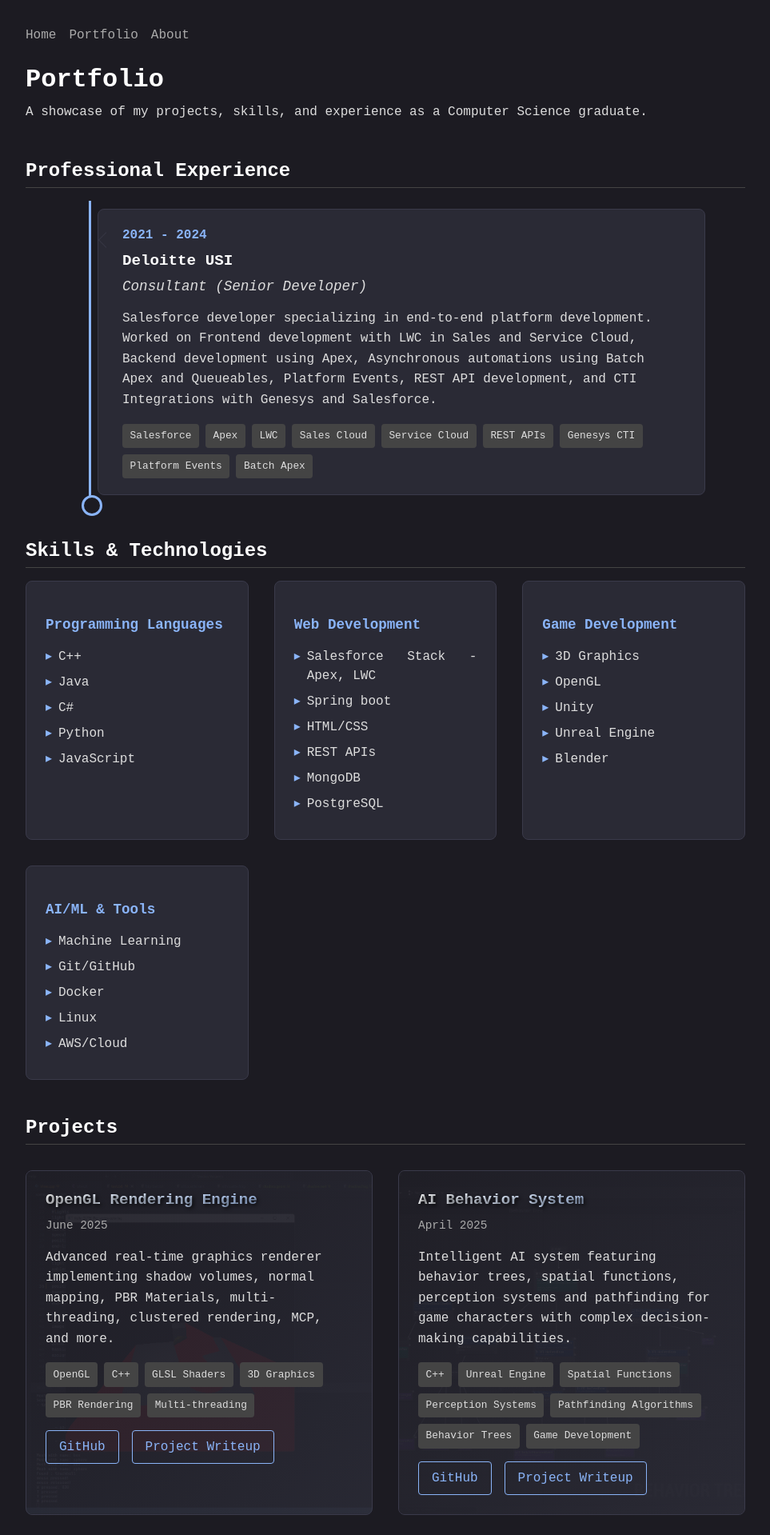
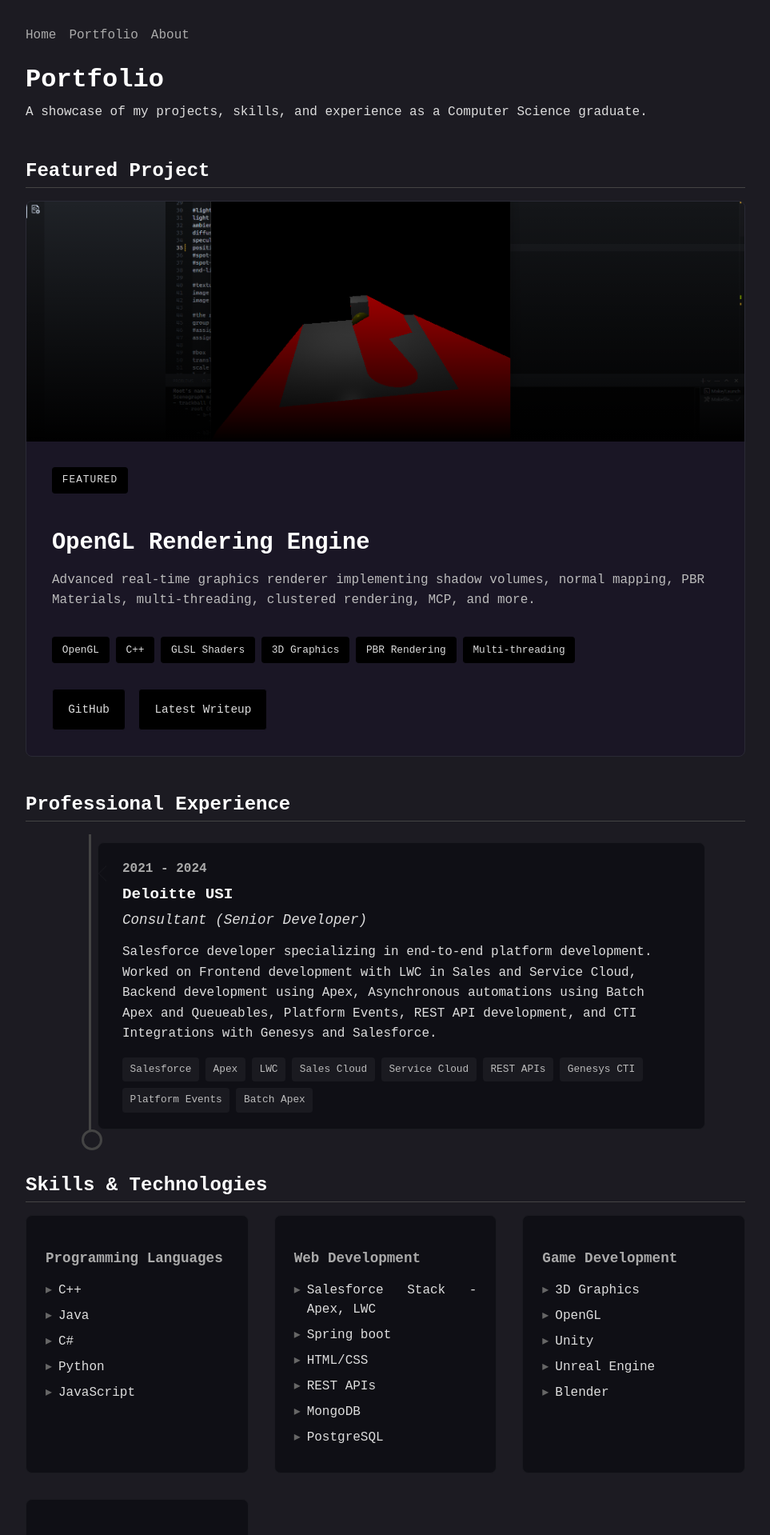
Before and after one commit to VV-22/vv-22.github.io, a Jekyll site: the page built from portfolio.md, in a window 1280 px wide. Shown: the top 1919 px of the page at 80% size, without its empty margins (158-1121 px from the left). Built offline with Jekyll 4.4.1, drawn with Linux system fonts in a browser that asks for light colours.

Commit message:
Styling completed

```diff
--- a/_data/projects.yml
+++ b/_data/projects.yml
@@ -13,6 +13,7 @@
   date: 2025-06-12
   description: Advanced real-time graphics renderer implementing shadow volumes, normal mapping, PBR Materials, multi-threading, clustered rendering, MCP, and more.
   image: Shadow-volume-render.png
+  featured: true
   technologies:
     - OpenGL
     - C++
--- a/_layouts/portfolio.html
+++ b/_layouts/portfolio.html
@@ -73,8 +73,8 @@
         }
 
         .project-card {
-            background: #2a2a35;
-            border: 1px solid #3a3a4a;
+            background: #1a1625;
+            border: 1px solid #2a2a35;
             border-radius: 8px;
             padding: 1.5rem;
             transition: all 0.15s ease;
@@ -82,8 +82,10 @@
             overflow: hidden;
             min-height: 300px;
             backdrop-filter: blur(1px);
-            animation: fadeInUp 0.3s ease-out;
-            animation-fill-mode: both;
+            display: flex;
+            flex-direction: column;
+            /* animation: fadeInUp 0.3s ease-out;
+            animation-fill-mode: both; */
         }
 
         @keyframes fadeInUp {
@@ -145,7 +147,7 @@
             left: 0;
             right: 0;
             bottom: 0;
-            background: linear-gradient(135deg, rgba(28, 27, 34, 0.7) 0%, rgba(42, 42, 53, 0.8) 100%);
+            background: linear-gradient(135deg, rgba(26, 22, 37, 0.7) 0%, rgba(0, 0, 0, 0.8) 100%);
             z-index: 1;
             transition: background 0.15s ease;
         }
@@ -155,7 +157,7 @@
         }
 
         .project-card:hover::after {
-            background: linear-gradient(135deg, rgba(28, 27, 34, 0.3) 0%, rgba(42, 42, 53, 0.4) 100%);
+            background: linear-gradient(135deg, rgba(26, 22, 37, 0.4) 0%, rgba(0, 0, 0, 0.6) 100%);
         }
 
         .project-card > * {
@@ -164,9 +166,9 @@
         }
 
         .project-card:hover {
-            border-color: #8ab4f8;
+            border-color: #2a2a35;
             transform: translateY(-8px) scale(1.08);
-            box-shadow: 0 12px 40px rgba(138, 180, 248, 0.3), 0 0 30px rgba(138, 180, 248, 0.15);
+            box-shadow: 0 12px 40px rgba(0, 0, 0, 0.4), 0 0 30px rgba(0, 0, 0, 0.2);
             z-index: 10;
         }
 
@@ -176,16 +178,12 @@
             margin-bottom: 0.5rem;
             font-weight: bold;
             text-shadow: 2px 2px 4px rgba(0, 0, 0, 0.7);
-            background: linear-gradient(135deg, #fff 0%, #8ab4f8 100%);
-            background-clip: text;
-            -webkit-background-clip: text;
-            -webkit-text-fill-color: transparent;
             transition: all 0.15s ease;
         }
 
         .project-card:hover .project-title {
-            text-shadow: 0 0 10px rgba(138, 180, 248, 0.5);
-            -webkit-text-fill-color: #fff;
+            text-shadow: 0 0 10px rgba(0, 0, 0, 0.5);
+            color: #fff;
         }
 
         .project-date {
@@ -219,6 +217,7 @@
         .project-links {
             display: flex;
             gap: 1rem;
+            margin-top: auto;
         }
 
         .project-link {
@@ -247,14 +246,14 @@
         }
 
         .skill-category {
-            background: #2a2a35;
-            border: 1px solid #3a3a4a;
+            background: #0f0f15;
+            border: 1px solid #1a1a20;
             border-radius: 8px;
             padding: 1.5rem;
         }
 
         .skill-category h3 {
-            color: #8ab4f8;
+            color: #aaa;
             margin-bottom: 1rem;
             font-size: 1.1rem;
         }
@@ -274,7 +273,7 @@
 
         .skill-list li::before {
             content: "▸";
-            color: #8ab4f8;
+            color: #666;
             position: absolute;
             left: 0;
         }
@@ -302,7 +301,7 @@
             content: '';
             position: absolute;
             width: 3px;
-            background-color: #8ab4f8;
+            background-color: #444;
             top: 0;
             bottom: 0;
             left: 30px;
@@ -323,15 +322,15 @@
             height: 20px;
             left: 20px;
             background-color: #1C1B22;
-            border: 3px solid #8ab4f8;
+            border: 3px solid #444;
             border-radius: 50%;
             z-index: 1;
         }
 
         .timeline-content {
             padding: 20px 30px;
-            background-color: #2a2a35;
-            border: 1px solid #3a3a4a;
+            background-color: #0f0f15;
+            border: 1px solid #1a1a20;
             border-radius: 8px;
             position: relative;
         }
@@ -342,7 +341,7 @@
             top: 28px;
             left: -10px;
             border: 10px solid transparent;
-            border-right-color: #3a3a4a;
+            border-right-color: #1a1a20;
         }
 
         .timeline-content::after {
@@ -351,11 +350,11 @@
             top: 29px;
             left: -8px;
             border: 9px solid transparent;
-            border-right-color: #2a2a35;
+            border-right-color: #0f0f15;
         }
 
         .timeline-date {
-            color: #8ab4f8;
+            color: #aaa;
             font-weight: bold;
             font-size: 1rem;
             margin-bottom: 0.5rem;
@@ -389,11 +388,126 @@
         }
 
         .timeline-skill {
-            background: #444;
-            color: #ddd;
+            background: #1a1a20;
+            color: #bbb;
             padding: 0.2rem 0.6rem;
             border-radius: 4px;
             font-size: 0.8rem;
+        }
+
+        .featured-section {
+            margin: 3rem 0;
+        }
+
+        .featured-project {
+            background: #1a1625;
+            border: 1px solid #2a2a35;
+            border-radius: 8px;
+            padding: 0;
+            position: relative;
+            overflow: hidden;
+            transition: all 0.15s ease;
+            max-width: 100%;
+        }
+
+        .featured-project:hover {
+            transform: translateY(-2px);
+            box-shadow: 0 8px 25px rgba(0, 0, 0, 0.3);
+            border-color: #2a2a35;
+        }
+
+        .featured-image {
+            width: 100%;
+            height: 300px;
+            background-size: cover;
+            background-position: center;
+            background-repeat: no-repeat;
+            background-image: var(--bg-image, none);
+            position: relative;
+        }
+
+        .featured-image::after {
+            content: '';
+            position: absolute;
+            top: 0;
+            left: 0;
+            right: 0;
+            bottom: 0;
+            background: linear-gradient(to bottom, transparent 0%, #000000 100%);
+        }
+
+        .featured-content {
+            padding: 2rem;
+            position: relative;
+        }
+
+        .featured-badge {
+            display: inline-block;
+            background: #000000;
+            color: #ddd;
+            padding: 0.3rem 0.8rem;
+            border-radius: 4px;
+            font-size: 0.8rem;
+            font-weight: normal;
+            margin-bottom: 1rem;
+            text-transform: uppercase;
+            letter-spacing: 1px;
+        }
+
+        .featured-title {
+            color: #fff;
+            font-size: 1.8rem;
+            margin-bottom: 1rem;
+            font-weight: bold;
+            line-height: 1.2;
+        }
+
+        .featured-description {
+            color: #bbb;
+            font-size: 1rem;
+            line-height: 1.6;
+            margin-bottom: 2rem;
+            text-align: left;
+        }
+
+        .featured-tech {
+            display: flex;
+            flex-wrap: wrap;
+            gap: 0.5rem;
+            margin-bottom: 2rem;
+        }
+
+        .featured-tech-tag {
+            background: #000000;
+            color: #ddd;
+            padding: 0.3rem 0.8rem;
+            border-radius: 4px;
+            font-size: 0.8rem;
+            border: none;
+        }
+
+        .featured-links {
+            display: flex;
+            gap: 1rem;
+        }
+
+        .featured-link {
+            color: #ddd;
+            background: #000000;
+            padding: 0.8rem 1.2rem;
+            border: 1px solid #1a1625;
+            border-radius: 4px;
+            text-decoration: none;
+            font-weight: normal;
+            transition: all 0.15s ease;
+            font-size: 0.9rem;
+        }
+
+        .featured-link:hover {
+            background: #1a1625;
+            border-color: #1a1625;
+            color: #fff;
+            text-decoration: none;
         }
 
         @media (max-width: 768px) {
@@ -438,6 +552,23 @@
             .timeline-content {
                 margin-left: 20px;
             }
+
+            .featured-image {
+                height: 200px;
+            }
+
+            .featured-content {
+                padding: 1.5rem;
+            }
+
+            .featured-title {
+                font-size: 1.5rem;
+            }
+
+            .featured-links {
+                flex-direction: column;
+                gap: 0.8rem;
+            }
         }
     </style>
 </head>
@@ -457,6 +588,41 @@
 
             {% if page.description %}
             <p>{{ page.description }}</p>
+            {% endif %}
+
+            {% assign featured_project = site.data.projects | where: "featured", true | first %}
+            {% if featured_project %}
+            <section class="featured-section">
+                <h2>Featured Project</h2>
+                <div class="featured-project">
+                    <div class="featured-image" {% if featured_project.image %}style="--bg-image: url('{{ '/assets/img/' | append: featured_project.image | relative_url }}')"{% endif %}></div>
+                    <div class="featured-content">
+                        <div class="featured-badge">Featured</div>
+                        <h3 class="featured-title">{{ featured_project.title }}</h3>
+                        <div class="featured-description">{{ featured_project.description }}</div>
+
+                        {% if featured_project.technologies %}
+                        <div class="featured-tech">
+                            {% for tech in featured_project.technologies %}
+                            <span class="featured-tech-tag">{{ tech }}</span>
+                            {% endfor %}
+                        </div>
+                        {% endif %}
+
+                        <div class="featured-links">
+                            {% if featured_project.github %}
+                            <a href="{{ featured_project.github }}" class="featured-link" target="_blank" rel="noopener">GitHub</a>
+                            {% endif %}
+                            {% if featured_project.url %}
+                            <a href="{{ featured_project.url | relative_url }}" class="featured-link">Latest Writeup</a>
+                            {% endif %}
+                            {% if featured_project.demo %}
+                            <a href="{{ featured_project.demo }}" class="featured-link" target="_blank" rel="noopener">Demo</a>
+                            {% endif %}
+                        </div>
+                    </div>
+                </div>
+            </section>
             {% endif %}
 
             {% if page.experience %}
```
